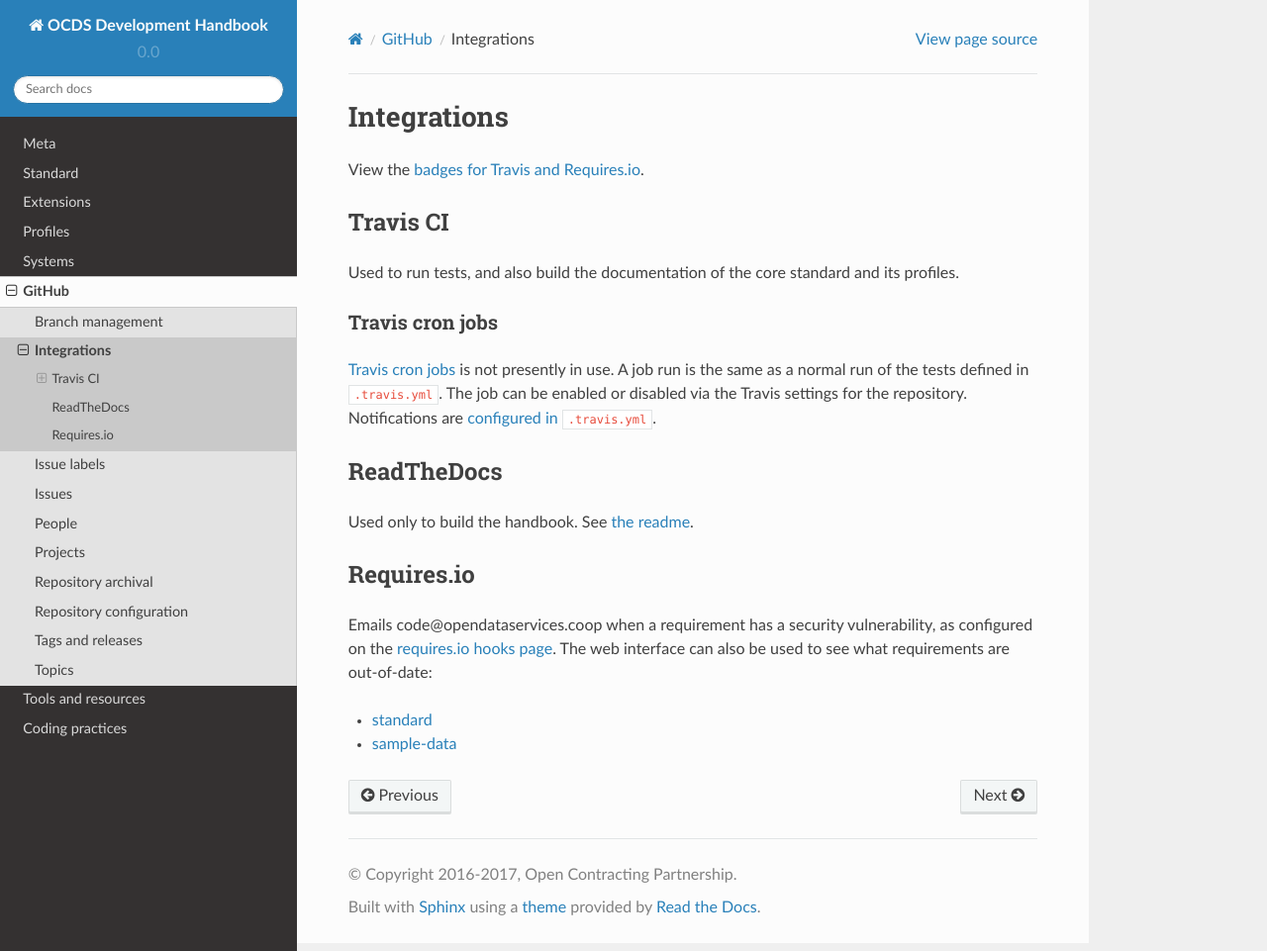
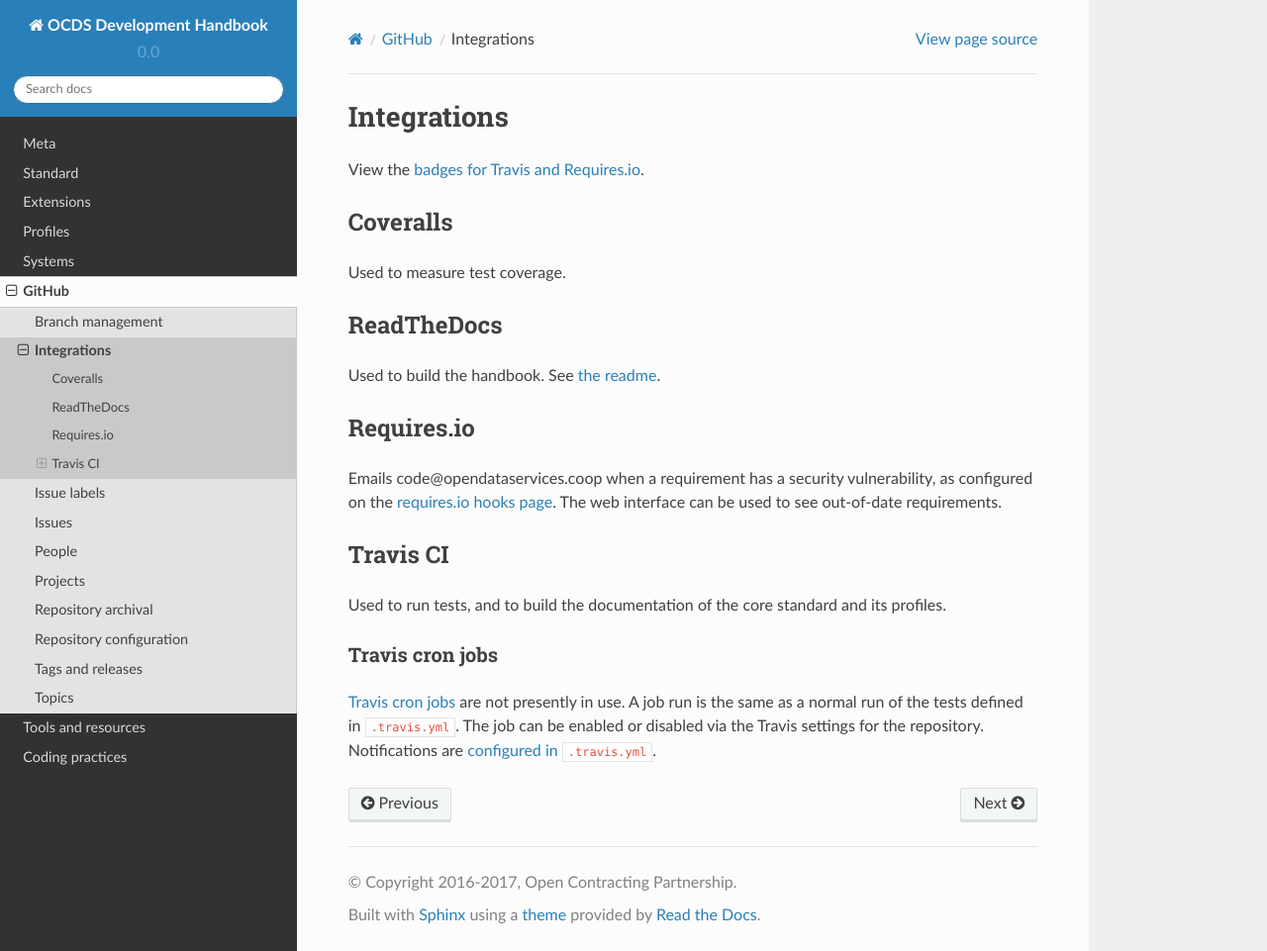
Before and after one commit to open-contracting/standard-development-handbook, a Sphinx documentation site: the page built from docs/github/integrations.md, in a window 1280 px wide and 961 px high. Shown: the whole window at 99% size. Built offline with Sphinx 7.4.7 and the Read the Docs theme 2.0.0, drawn with Linux system fonts in a browser that asks for light colours.

Commit message:
Add Coveralls and sort integrations

```diff
--- a/docs/github/integrations.md
+++ b/docs/github/integrations.md
@@ -2,21 +2,22 @@
 
 View the [badges for Travis and Requires.io](https://github.com/open-contracting/standard-maintenance-scripts/blob/master/badges.md#readme).
 
+## Coveralls
+
+Used to measure test coverage.
+
+## ReadTheDocs
+
+Used to build the handbook. See [the readme](https://github.com/open-contracting/standard-development-handbook/blob/master/README.md).
+
+## Requires.io
+
+Emails code@opendataservices.coop when a requirement has a security vulnerability, as configured on the [requires.io hooks page](https://requires.io/github/open-contracting/hooks/). The web interface can be used to see out-of-date requirements.
+
 ## Travis CI
 
-Used to run tests, and also build the documentation of the core standard and its profiles.
+Used to run tests, and to build the documentation of the core standard and its profiles.
 
 ### Travis cron jobs
 
-[Travis cron jobs](https://docs.travis-ci.com/user/cron-jobs/) is not presently in use. A job run is the same as a normal run of the tests defined in `.travis.yml`. The job can be enabled or disabled via the Travis settings for the repository. Notifications are [configured in `.travis.yml`](https://docs.travis-ci.com/user/notifications/#Configuring-email-notifications).
-
-## ReadTheDocs
-
-Used only to build the handbook. See [the readme](https://github.com/open-contracting/standard-development-handbook/blob/master/README.md).
-
-## Requires.io
-
-Emails code@opendataservices.coop when a requirement has a security vulnerability, as configured on the [requires.io hooks page](https://requires.io/github/open-contracting/hooks/). The web interface can also be used to see what requirements are out-of-date:
-
-* [standard](https://requires.io/github/open-contracting/standard/requirements/)
-* [sample-data](https://requires.io/github/open-contracting/sample-data/requirements/)
+[Travis cron jobs](https://docs.travis-ci.com/user/cron-jobs/) are not presently in use. A job run is the same as a normal run of the tests defined in `.travis.yml`. The job can be enabled or disabled via the Travis settings for the repository. Notifications are [configured in `.travis.yml`](https://docs.travis-ci.com/user/notifications/#Configuring-email-notifications).
```
